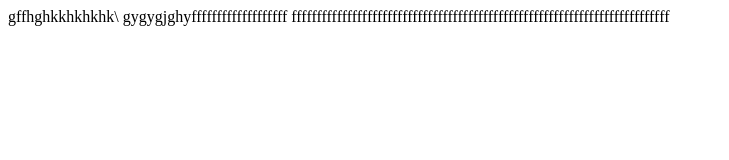
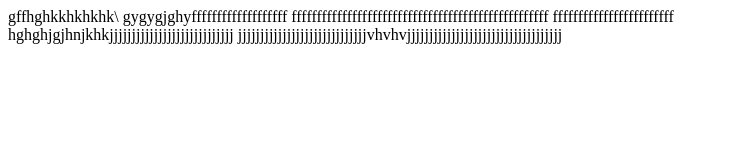
Before and after one commit to Franklin-raph/groupProject, a plain HTML site: page index.html in a window 1280 px wide. Shown: the whole page, without its empty margins (0-729 px from the left). Drawn offline with Linux system fonts and the light colour scheme.

Commit message:
second update

```diff
--- a/index.html
+++ b/index.html
@@ -10,7 +10,13 @@
   <body>
     <div>
       gffhghkkhkhkhk\ gygygjghyfffffffffffffffffff
-      fffffffffffffffffffffffffffffffffffffffffffffffffffffffffffffffffffffffffff
+      fffffffffffffffffffffffffffffffffffffffffffffffffff
+      ffffffffffffffffffffffff
+    </div>
+
+    <div>
+      hghghjgjhnjkhkjjjjjjjjjjjjjjjjjjjjjjjjjjjj
+      jjjjjjjjjjjjjjjjjjjjjjjjjjjjjvhvhvjjjjjjjjjjjjjjjjjjjjjjjjjjjjjjjjjjj
     </div>
   </body>
 </html>
```
